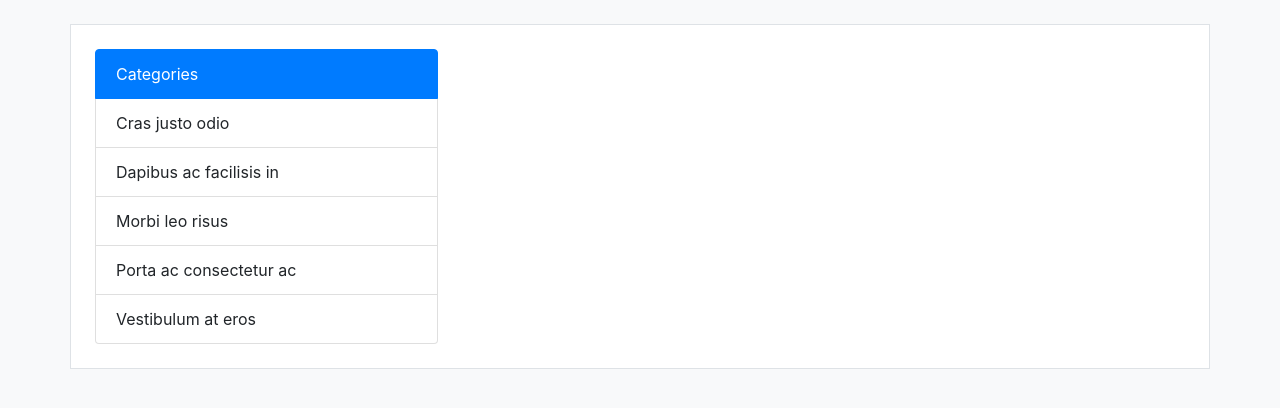
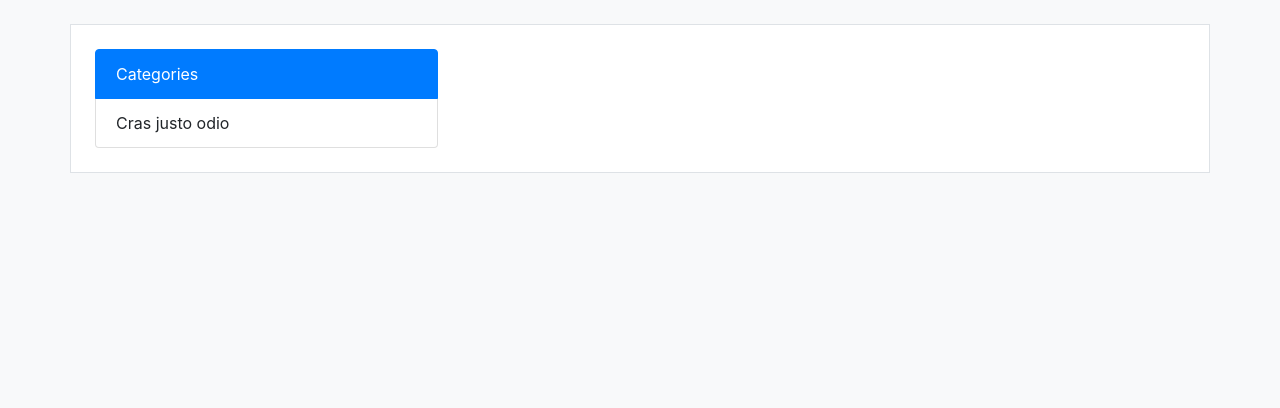
Before and after one commit to abdellani/udacity-second-project, a Flask app: page / in a window 1280 px wide. Shown: the part 56-464 px from the top of the page. Run offline with Flask 2, Linux system fonts and the light colour scheme; some libraries are stand-ins or nearby versions.

Commit message:
Update ignore file

```diff
--- a/templates/categories/index.html
+++ b/templates/categories/index.html
@@ -4,10 +4,6 @@
   <ul class="list-group">
     <li class="list-group-item active ">Categories </li>
     <li class="list-group-item">Cras justo odio</li>
-    <li class="list-group-item">Dapibus ac facilisis in</li>
-    <li class="list-group-item">Morbi leo risus</li>
-    <li class="list-group-item">Porta ac consectetur ac</li>
-    <li class="list-group-item">Vestibulum at eros</li>
   </ul>
 </div>
 {% block items%}
```
Also changed, not shown: 2 other files.
